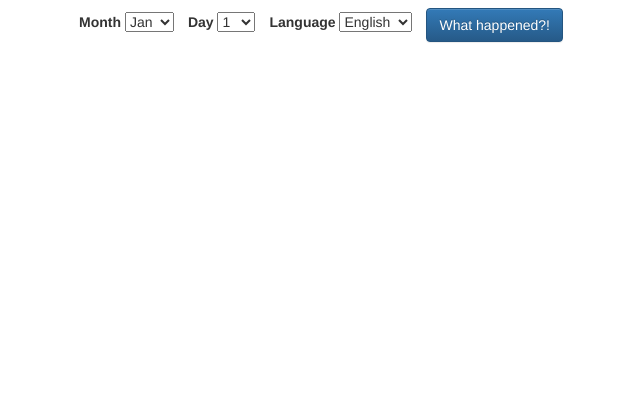
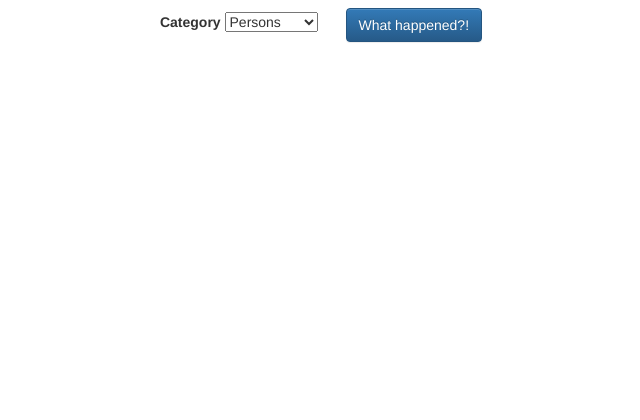
Before and after one commit to hwroitzsch/DayLikeTodayClone, a Flask app: page / in a window 1280 px wide. Shown: the part 245-665 px from the top of the page, without its empty margins (319-959 px from the left). Run offline with Flask 2, Linux system fonts and the light colour scheme; some libraries are stand-ins or nearby versions.

Commit message:
implemented category chooser and routes for it

```diff
--- a/app/static/css/general.css
+++ b/app/static/css/general.css
@@ -22,7 +22,7 @@ h1 {
 	max-width: 10em;
 }
 
-#chooser-area {
+.chooser-area {
 	display: flex;
 	flex-wrap: wrap;
 	align-items: center;
@@ -36,7 +36,7 @@ h1 {
 	border-bottom-width: 1px;
 }
 
-#chooser-area > div {
+.chooser-area > div {
 	margin-left: 0.5em;
 	margin-right: 0.5em;
 }
--- /dev/null
+++ b/app/static/js/event_handling.js
@@ -0,0 +1,148 @@
+
+DAYS_OF_MONTHS = []
+MONTH = [
+	'January',
+	'February',
+	'March',
+	'April',
+	'May',
+	'June',
+	'July',
+	'August',
+	'September',
+	'October',
+	'November',
+	'December'
+]
+YEARS = []
+LANGUAGES = [
+	'English',
+	'German'
+]
+
+current_date = new Date();
+current_year = current_date.getFullYear();
+
+for (var year = 1900; year <= current_year; year++) {
+	YEARS.push(year);
+}
+
+_.each(MONTH, (element, index, list) => {
+	DAYS_OF_MONTHS[index] = 31;
+});
+
+// BUILD THE  SELECT BOXES, TO ADD AND REMOVE THEM DYNAMICALLY
+years_select = build_years_select();
+months_select = build_months_select();
+days_select = build_days_select();
+languages_select = build_languages_select();
+
+
+// start of event handling code
+$(document).ready(
+
+	() => {
+		$('.category-chooser').change(
+			() => {
+				category = $('.category-chooser').val().toLowerCase();
+				show_selects_for_category(category);
+			}
+		);
+	}
+);
+
+function show_selects_for_category(category) {
+	children = $(".chooser-area > div")
+	child_count = children.length;
+
+	for(var child_index = 1; child_index < child_count - 1; child_index++) {
+		children.eq(child_index).remove();
+	}
+
+	if (category === 'persons') {
+		children.eq(0).after(languages_select);
+		children.eq(0).after(days_select);
+		children.eq(0).after(months_select);
+		children.eq(0).after(years_select);
+
+	} else if (category === 'companies' || category === 'series') {
+		children.eq(0).after(languages_select);
+		children.eq(0).after(years_select);
+	}
+}
+
+function daysInMonth(month, year) {
+	return new Date(year, month, 0).getDate();
+}
+
+function build_years_select() {
+	years_options = ''
+	_.each(YEARS, (element, index, list) => {
+		years_options += '<option value="' + index + '">' + element + '</option>\n';
+	});
+	years_select = $(
+		'<div>' +
+			'<label>Year: </label>' +
+			'<select class="year-chooser mini-input">' +
+				years_options +
+			'</select>' +
+		'</div>'
+	);
+	return years_select;
+}
+
+function build_months_select() {
+	months_options = ''
+	_.each(MONTH, (element, index, list) => {
+		months_options += '<option value="' + index + '">' + element + '</option>\n';
+	});
+	months_select = $(
+		'<div>' +
+			'<label>Month: </label>' +
+			'<select class="month-chooser mini-input">' +
+				months_options +
+			'</select>' +
+		'</div>'
+	);
+	return months_select;
+}
+
+function build_days_select() {
+	days_options = ''
+	_.each(DAYS_OF_MONTHS, (element, index, list) => {
+		days_options += '<option value="' + index + '">' + element + '</option>\n';
+	});
+	days_select = $(
+		'<div>' +
+			'<label>Day: </label>' +
+			'<select class="day-chooser mini-input">' +
+				days_options +
+			'</select>' +
+		'</div>'
+	);
+	return days_select;
+}
+
+function build_languages_select() {
+	languages_options = ''
+	_.each(LANGUAGES, (element, index, list) => {
+		languages_options += '<option value="' + index + '">' + element + '</option>\n';
+	});
+	languages_select = $(
+		'<div>' +
+			'<label>Language: </label>' +
+			'<select class="language-chooser" class="mini-input">' +
+				languages_options +
+			'</select>' +
+		'</div>'
+	);
+	return languages_select;
+}
+
+// einbauen:
+
+/*
+kategorie auswaehlbar machen
+	year (serien, companies) oder volles datum (personen)
+
+*/
--- a/app/static/js/my_timeline.js
+++ b/app/static/js/my_timeline.js
@@ -6,28 +6,40 @@ const EVENT_NOT_HANDLED = true;
  */
 $(document).ready(
 	() => {
-		$('#submit-form').submit(function() {
-			//const day = $('#day-chooser').val();
-			const day = $('#day-chooser option:selected').text();
-			const month = $('#month-chooser option:selected').text();
-			const language = $('#language-chooser option:selected').text();
+		$('.submit-form').submit(() => {
+
+			const category = $('.category-chooser option:selected').text().toLowerCase();
+			const language = $('.language-chooser option:selected').text().toLowerCase();
+			const day = $('.day-chooser option:selected').text();
+			const month = $('.month-chooser option:selected').text();
+			const year = $('.year-chooser option:selected').text();
 
 			insert_loader_animation();
 
-			get_json(month, day, language).done(
+			get_json(category, year, month, day, language).done(
 				result => {
-					// console.log(result);
+
+					console.log('Received JSON result for ' + category + '.');
+					if (category === 'persons') {
 						var timeline_config = create_timeline_config();
 						window.timeline = new TL.Timeline('timeline-embed', result, timeline_config);
 
 						$('.tl-slidenav-content-container').on('click', function(event) {
 							console.log('next or previous clicked, removing stupid styling ...');
 							remove_unnecessary_direct_styling();
-						return EVENT_NOT_HANDLED;
+							add_necessary_styling();
 						});
 
 						remove_unnecessary_direct_styling();
 						add_necessary_styling();
+
+					} else if (category === 'companies') {
+						console.log('now using companies result');
+
+					} else if (category === 'series') {
+						console.log('now using series result');
+					}
+
 				}
 			).fail(
 				result => {
@@ -44,16 +56,27 @@ $(document).ready(
 				add_necessary_styling();
 				alert('ALERT');
 			}, 1);
-			return EVENT_NOT_HANDLED;
-		})
+		});
 	}
 );
 
 /**
  * This function retrieves JSON data from the server. The returned JSON data should be in the timeline.js JSON data format.
  */
-function get_json(month, day, language) {
-	const url = '/' + 'what_happened' + '/' + month + '/' + day + '/' + language;
+function get_json(category, year, month, day, language) {
+	var url = '';
+
+	if (category === 'persons') {
+		url += '/' + category + '/' + year + '/' + month + '/' + day + '/' + language;
+	} else if (category === 'companies') {
+		url += '/' + category + '/' + year + '/' + language;
+	} else if (category === 'series') {
+		url += '/' + category + '/' + year + '/' + language;
+	} else {
+		console.log('unknown category chosen');
+	}
+
+	console.log('Getting JSON from REST URL: ' + url);
 
 	return $.ajax({
 		type: 'GET',
--- a/app/templates/base.j2
+++ b/app/templates/base.j2
@@ -21,6 +21,7 @@
 		<link rel="stylesheet" type="text/css" href="static/css/general.css">
 
 		<script type="text/javascript" src="http://code.jquery.com/jquery-2.1.4.js"></script>
+		<script type="text/javascript" src="https://cdnjs.cloudflare.com/ajax/libs/underscore.js/1.8.3/underscore-min.js"></script>
 
 		<!-- <script type="text/javascript" src="https://maxcdn.bootstrapcdn.com/bootstrap/latest/js/bootstrap.min.js"></script> -->
 		<script type="text/javascript" src="static/js/bootstrap.min.js"></script>
@@ -32,6 +33,7 @@
 		<script type="text/javascript" src="static/js/timeline.js"></script>
 
 		<script type="text/javascript" src="static/js/my_timeline.js"></script>
+		<script type="text/javascript" src="static/js/event_handling.js"></script>
 	</head>
 	<body>
 		{% block content %}{% endblock %}
--- a/app/templates/content.j2
+++ b/app/templates/content.j2
@@ -25,8 +25,17 @@
 
 
 
-	<div id="chooser-area">
+	<div class="chooser-area">
 		<div>
+			<label>Category</label>
+			<select class="category-chooser" class="mini-input">
+				{% for category in categories %}
+				<option value="{{category}}">{{category}}</option>
+				{% endfor %}
+			</select>
+		</div>
+		<div></div>
+		<!-- <div>
 			<label>Month</label>
 			<select id="month-chooser" class="mini-input">
 				{% for month in months %}
@@ -41,17 +50,17 @@
 				<option value="{{loop.index}}">{{day}}</option>
 				{% endfor %}
 			</select>
-		</div>
-		<div>
+		</div>-->
+		<!-- <div>
 			<label>Language</label>
 			<select id="language-chooser" class="mini-input">
 				{% for language in languages %}
 				<option value="{{loop.index}}">{{language}}</option>
 				{% endfor %}
 			</select>
-		</div>
+		</div> -->
 		<div>
-			<form id="submit-form">
+			<form class="submit-form">
 				<button class="btn btn-primary" type="submit">What happened?!</button>
 			</form>
 		</div>
--- a/app/views.py
+++ b/app/views.py
@@ -28,6 +28,11 @@ AUTHORS = [
 	'Johannes Reger',
 	'Christian Wille'
 ]
+CATEGORIES = [
+	'Persons',
+	'Companies',
+	'Series'
+]
 
 @app.route('/')
 @app.route('/index')
@@ -38,25 +43,39 @@ def index():
 		'content.j2',
 		title=TITLE,
 		authors=AUTHORS,
-		months=MONTHS,
-		days=DAYS,
-		languages=LANGUAGES
+		categories=CATEGORIES
 	)
 
-@app.route('/what_happened/<month>/<day>/<language>', methods=["GET"])
-def what_happened(month, day, language):
+
+
+@app.route('/persons/<year>/<month>/<day>/<language>', methods=["GET"])
+def what_happened_persons(year, month, day, language):
 	"""This function handles GET requests for JSON data from DBPedia. The URL contains data, which will be used to query the server."""
 
 	print('Received request!')
-	print('day:', month)
-	print('month:', day)
+	print('year:', year)
+	print('month:', month)
+	print('day:', day)
 	print('language:', language)
 
-	result_data = get_data_from_hadoop(month, day, language)
+	result_data = get_data_from_hadoop('persons', year, month, day, language)
 	print('got result data')
+
 	return jsonify(result_data)
 
-def get_data_from_hadoop(month, day, language):
+@app.route('/companies/<year>/<language>', methods=["GET"])
+def what_happened_companies(year, language):
+	print('Companies called.')
+	return 'not yet implemented'
+
+@app.route('/series/<year>/<language>', methods=["GET"])
+def what_happened_series(year, language):
+	print('Series called.')
+	return 'not yet implemented'
+
+
+
+def get_data_from_hadoop(category, year, month, day, language):
 	"""This function takes care of building a query from its parameters."""
 
 	print('getting data from Hadoop ...')
@@ -66,10 +85,17 @@ def get_data_from_hadoop(month, day, language):
 	# 	print('returning result data')
 	# 	return json.load(json_data_file)
 
-	hadoop_result_parser = HadoopResultParser()
+	if category == 'persons':
+		hadoop_result_parser = HadoopResultParser()
 
-	json_result = None
-	with open('app/example_hadoop_result') as opened_file:
-		json_result = hadoop_result_parser.parse(opened_file)
+		json_result = None
+		with open('app/example_hadoop_result') as opened_file:
+			json_result = hadoop_result_parser.parse(opened_file)
+
+	elif category == 'companies':
+		print('Getting Companies')
+
+	elif category == 'series':
+		print('Getting Series')
 
 	return json_result
```
Also changed, not shown: app/hdfs_lib_test.py (+5 -43 lines), app/src/HadoopSeriesParser.py (added, +13 -0 lines), 1 other file. Lines whose indentation alone changed are shown as unchanged.
